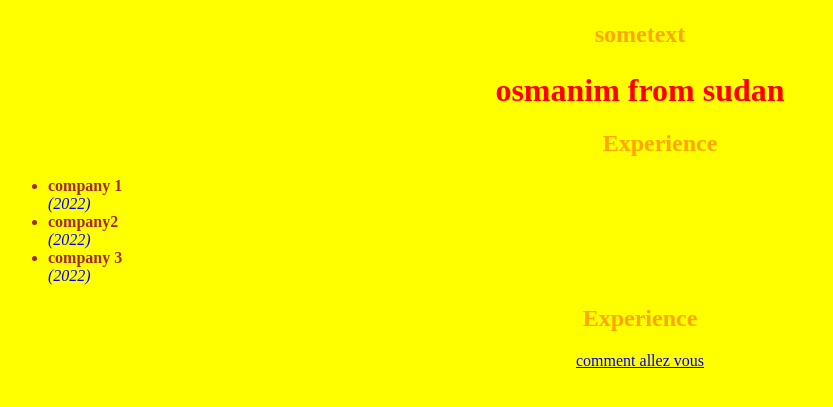
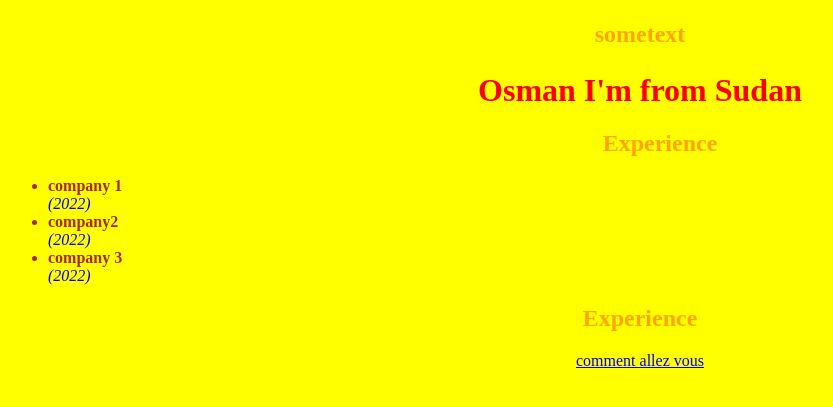
Before and after one commit to osmanyahya/cv, a plain HTML site: page index.html in a window 1280 px wide. Shown: the part 111-518 px from the top of the page, without its empty margins (0-833 px from the left). Drawn offline with Linux system fonts and the light colour scheme.

Commit message:
Add files via upload

```diff
--- a/index.html
+++ b/index.html
@@ -10,7 +10,7 @@
     <p>sometext</p>
 
 
-    <h1>osmanim from sudan </h1>
+    <h1>Osman I'm from Sudan</h1>
     <ul>
 
     </b>
```
